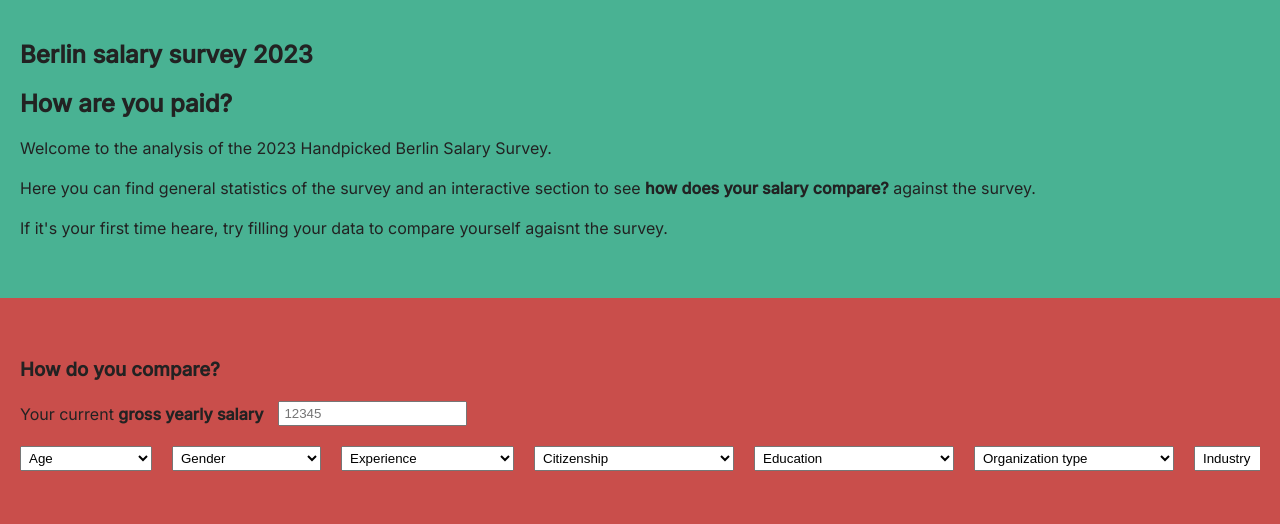
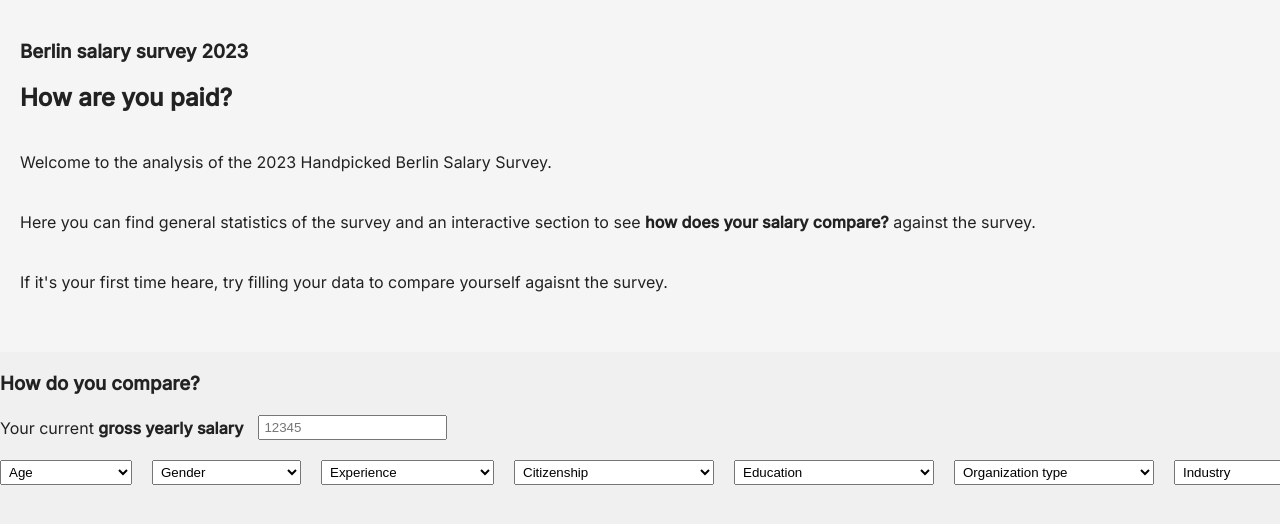
Before and after one commit to iheredia/berlin-salary-survey, a Next.js app: page / in a window 1280 px wide. Shown: the top 524 px of the page. Built offline with nearby package versions, Linux system fonts and the light colour scheme.

Commit message:
Adds snapscroll component

```diff
--- a/app/page.module.css
+++ b/app/page.module.css
@@ -1,14 +1,4 @@
 .main {
-  overflow: auto;
-  -webkit-scroll-snap-type: y mandatory;
-  -ms-scroll-snap-type: y mandatory;
-  scroll-snap-type: y mandatory;
-
   height: 100vh;
   height: 100dvh;
 }
-
-.main > section {
-  scroll-snap-align: start;
-  padding: 40px 20px;
-}
--- a/app/page.tsx
+++ b/app/page.tsx
@@ -1,14 +1,17 @@
-import styles from "./page.module.css";
 import Introduction from "@/components/introduction";
 import Dashboard from "@/components/dashboard";
+import SnapScroll from "@/components/layout/snap-scroll";
+import styles from "./page.module.css";
 
 export default function Home() {
   const year = 2023;
 
   return (
     <main className={styles.main}>
-      <Introduction year={year} />
-      <Dashboard year={year} />
+      <SnapScroll>
+        <Introduction year={year} />
+        <Dashboard year={year} />
+      </SnapScroll>
     </main>
   );
 }
--- a/components/dashboard/index.module.css
+++ b/components/dashboard/index.module.css
@@ -1,4 +1,4 @@
 .dashboard {
-  background: #c94e4b;
+  background: #f0f0f0;
   height: 100%;
 }
--- a/components/dashboard/user-form/index.module.css
+++ b/components/dashboard/user-form/index.module.css
@@ -3,6 +3,10 @@
   position: sticky;
   top: 0;
   z-index: 1;
+
+  max-width: 100vw;
+  max-width: 100dvw;
+  overflow: auto;
 }
 
 .form label {
--- a/components/introduction.module.css
+++ b/components/introduction.module.css
@@ -1,3 +1,4 @@
 .introduction {
-  background: #49b293;
+  background: #f5f5f5;
+  padding: 40px 20px;
 }
--- /dev/null
+++ b/components/layout/snap-scroll.module.css
@@ -0,0 +1,25 @@
+.snapScroll {
+  overflow: auto;
+}
+
+.snapScrollHorizontal {
+  width: 100%;
+
+  -webkit-scroll-snap-type: x mandatory;
+  -ms-scroll-snap-type: x mandatory;
+  scroll-snap-type: x mandatory;
+}
+
+.snapScrollVertical {
+  -webkit-scroll-snap-type: y mandatory;
+  -ms-scroll-snap-type: y mandatory;
+  scroll-snap-type: y mandatory;
+
+  height: 100%;
+}
+
+.snapScroll > * {
+  scroll-snap-align: start;
+  display: flex;
+  flex-direction: column;
+}
--- /dev/null
+++ b/components/layout/snap-scroll.tsx
@@ -0,0 +1,15 @@
+import classNames from "classnames";
+import styles from "./snap-scroll.module.css";
+
+type SnapScrollContainerProps = {
+  direction?: "vertical" | "horizontal";
+  children: React.ReactNode;
+};
+
+export default function SnapScroll(props: SnapScrollContainerProps) {
+  const className = classNames(
+    styles.snapScroll,
+    props.direction === "horizontal" ? styles.snapScrollHorizontal : styles.snapScrollVertical
+  );
+  return <section className={className}>{props.children}</section>;
+}
--- a/package.json
+++ b/package.json
@@ -9,6 +9,7 @@
     "lint": "next lint"
   },
   "dependencies": {
+    "classnames": "^2.5.1",
     "csvtojson": "^2.0.10",
     "highcharts": "^11.4.0",
     "highcharts-react-official": "^3.2.1",
```
Also changed, not shown: 1 other file (tests, documents, lock files or other folders).
